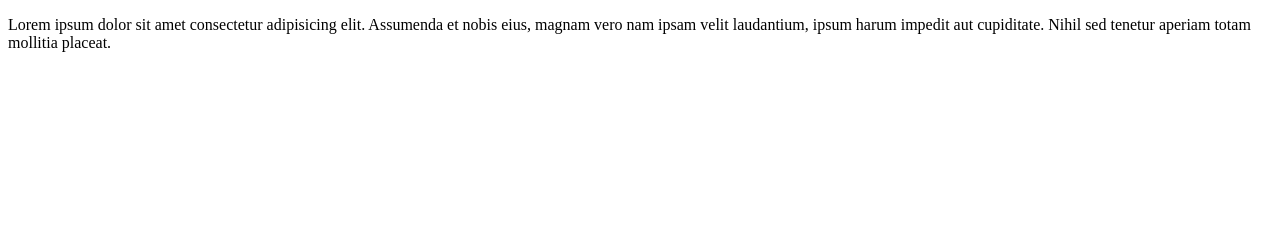
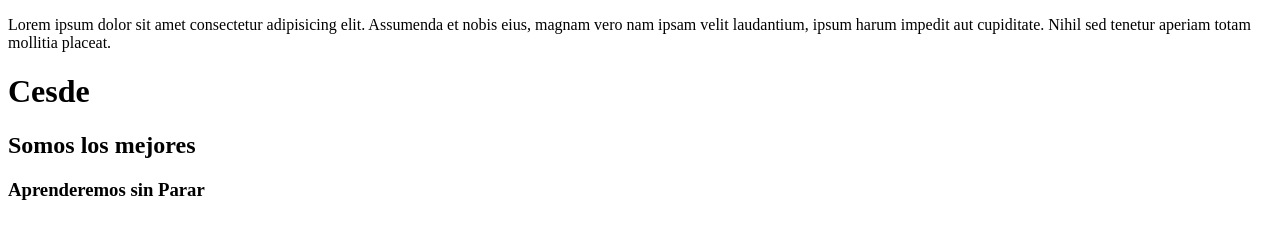
Before and after one commit to SpecialWebLab/Practice-Git, a plain HTML site: page index.html in a window 1280 px wide. Drawn offline with Linux system fonts and the light colour scheme.

Commit message:
Nuevos Cambios

```diff
--- a/index.html
+++ b/index.html
@@ -12,5 +12,8 @@
     <p>
         Lorem ipsum dolor sit amet consectetur adipisicing elit. Assumenda et nobis eius, magnam vero nam ipsam velit laudantium, ipsum harum impedit aut cupiditate. Nihil sed tenetur aperiam totam mollitia placeat.
     </p>
+    <h1>Cesde</h1>
+    <h2>Somos los mejores</h2>
+    <h3>Aprenderemos sin Parar </h3>
 </body>
 </html>
```
Also changed, not shown: index.css (added), index.js (added).
